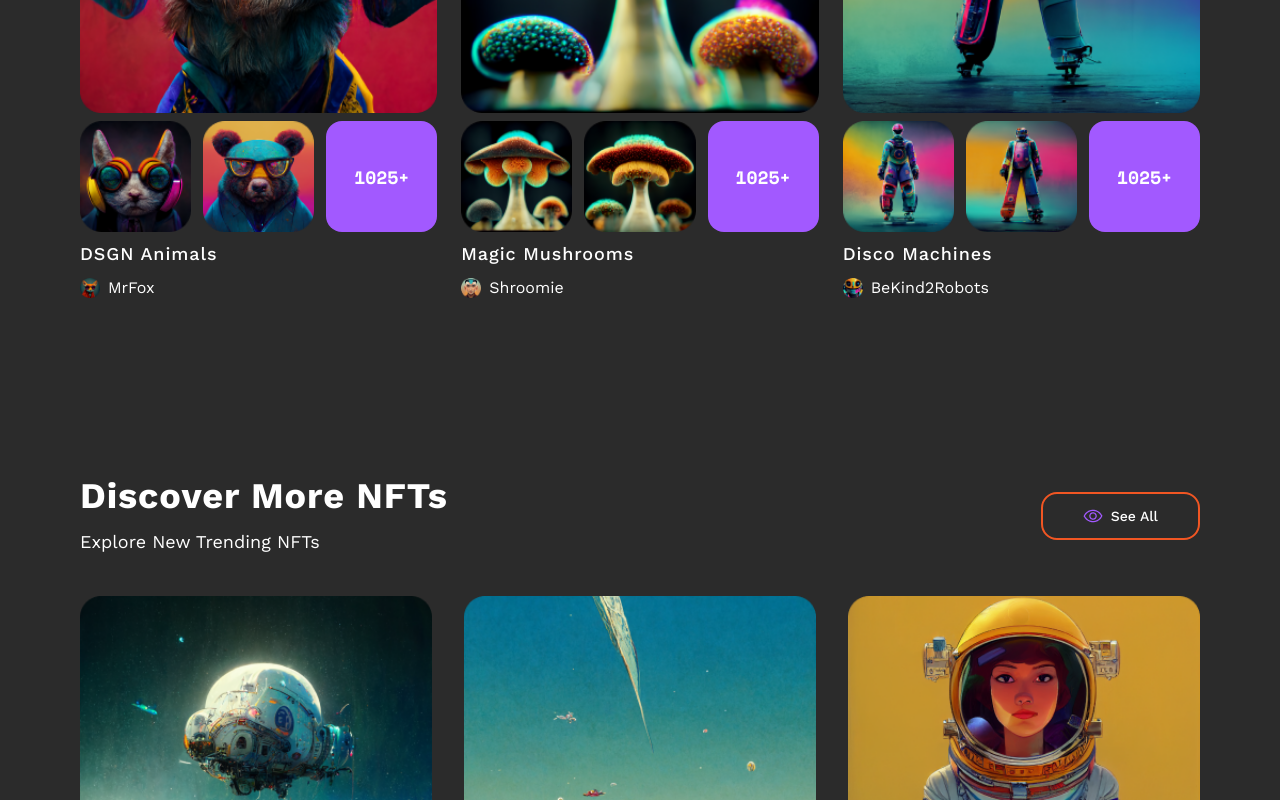
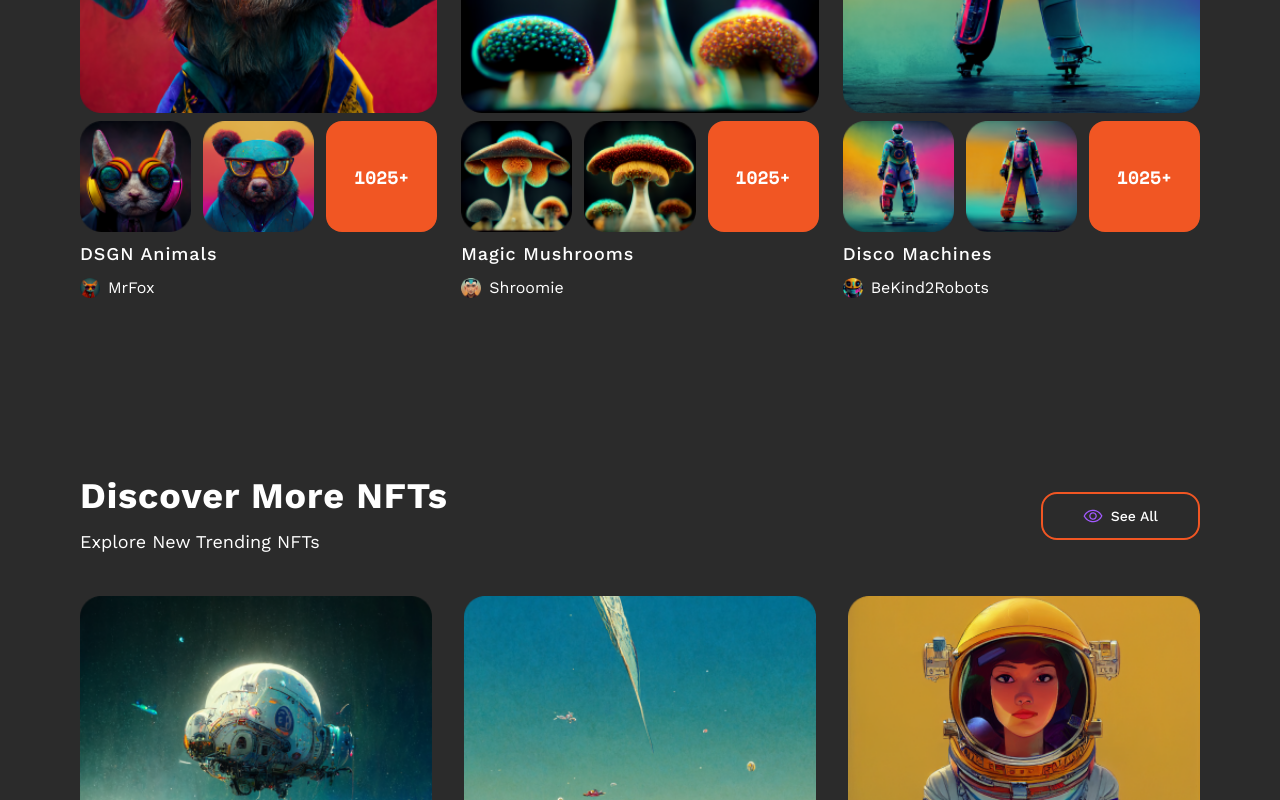
Before and after one commit to redsoftware-hq/NFTMarketPlace, a React (Vite) app: page / in a window 1280 px wide. Shown: the part 1120-1920 px from the top of the page. Built offline with nearby package versions, Linux system fonts and the light colour scheme.

Commit message:
Style: accent color updated

```diff
--- a/src/component/Cards/CollectionCard.jsx
+++ b/src/component/Cards/CollectionCard.jsx
@@ -13,7 +13,7 @@ const CollectionCard = ({ item }) => {
         <div>
           <img className="w-full" src={item?.thumbnailTwo} alt="" />
         </div>
-        <div className="w-full bg-[#A259FF] text-white rounded-2xl flex items-center justify-center font-space-mono font-bold text-lg">
+        <div className="w-full bg-[#F15623] text-white rounded-2xl flex items-center justify-center font-space-mono font-bold text-lg">
           1025+
         </div>
       </div>
--- a/src/component/TimerSec/TimerSec.jsx
+++ b/src/component/TimerSec/TimerSec.jsx
@@ -16,7 +16,7 @@ const TimerSec = () => {
           className="w-full h-full absolute"
           style={{
             background:
-              "linear-gradient(180deg, rgba(162, 89, 255, 0) 0%, #A259FF 100%)",
+              "linear-gradient(180deg, rgba(162, 89, 255, 0) 0%, #F15623 100%)",
           }}
         >
           <div className="container mx-auto">
@@ -35,7 +35,7 @@ const TimerSec = () => {
                     <h2 className="text-white text-5xl md:text-4xl lg:text-5xl capitalize font-bold">
                       magic mushrooms
                     </h2>
-                    <button className="py-5 px-16 hidden md:flex items-center bg-[#ffff] hover:bg-transparent border-2 border-[#A259FF] hover:text-white ease-in-out duration-300 rounded-2xl capitalize text-black text-lg font-semibold gap-3">
+                    <button className="py-5 px-16 hidden md:flex items-center bg-[#ffff] hover:bg-transparent border-2 border-[#F15623] hover:text-white ease-in-out duration-300 rounded-2xl capitalize text-black text-lg font-semibold gap-3">
                       <img className="w-4 md:w-6" src={PurpleEye} alt="" /> See
                       NFT
                     </button>
```
